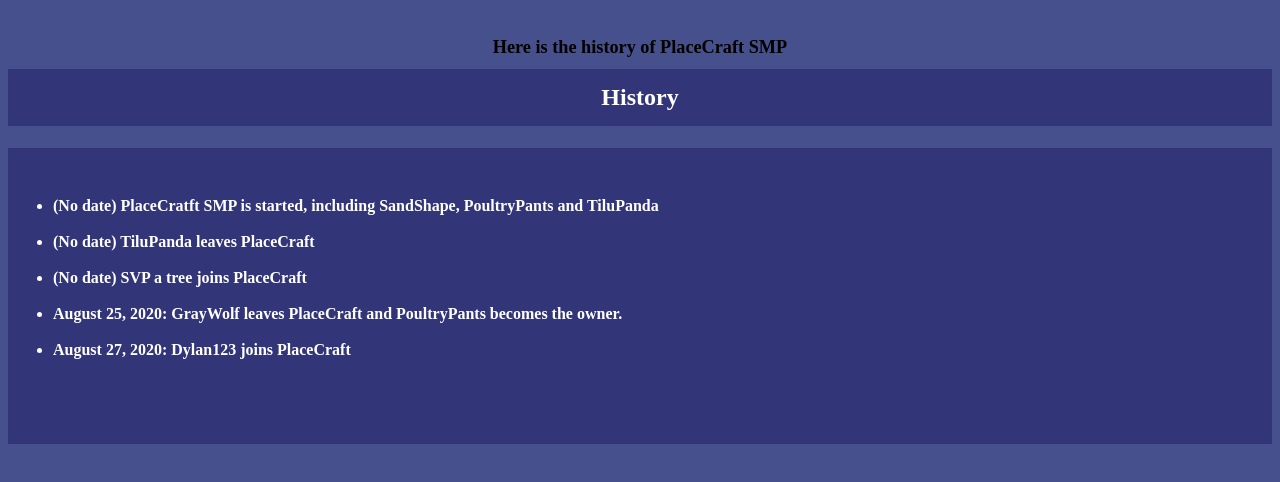
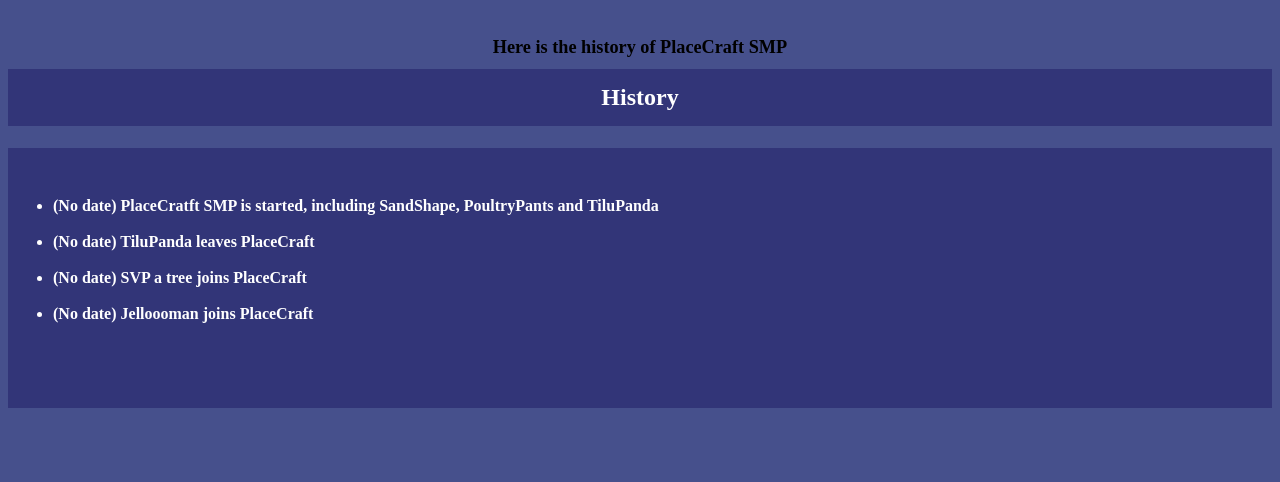
Before and after one commit to PlaceCraftSMP/PlaceCraftSMP.github.io, a plain HTML site: page history.index.html in a window 1280 px wide. Shown: the part 58-540 px from the top of the page. Drawn offline with Linux system fonts and the light colour scheme.

Commit message:
Update history.index.html

```diff
--- a/history.index.html
+++ b/history.index.html
@@ -78,8 +78,7 @@
         <li>(No date) PlaceCratft SMP is started, including SandShape, PoultryPants and TiluPanda</li><br>
         <li>(No date) TiluPanda leaves PlaceCraft</li><br>
         <li>(No date) SVP a tree joins PlaceCraft</li><br>
-         <li>August 25, 2020: GrayWolf leaves PlaceCraft and PoultryPants becomes the owner.</li><br>
-        <li>August 27, 2020: Dylan123 joins PlaceCraft</li></span></ul><br>
+        <li>(No date) Jelloooman joins PlaceCraft</li><br>
         <br>
         <br>
   </h4>
```
